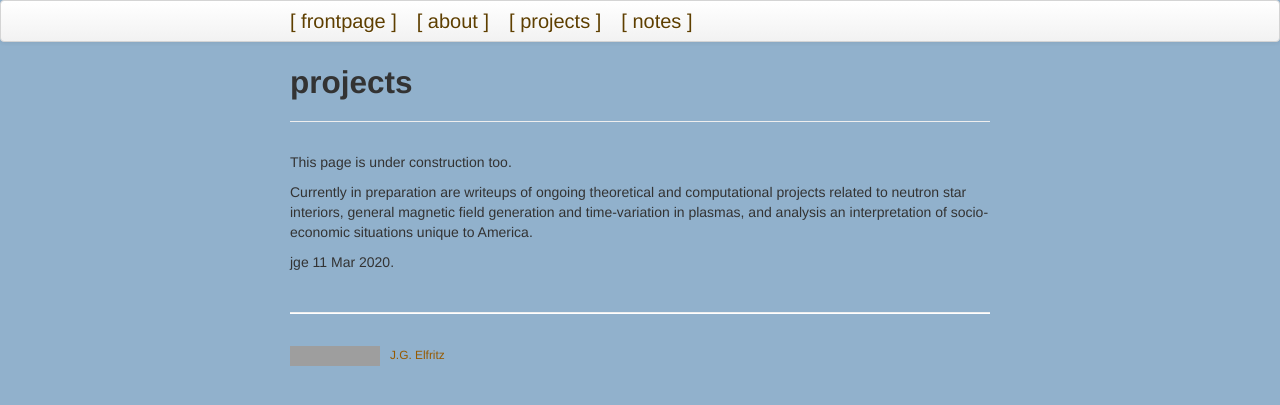
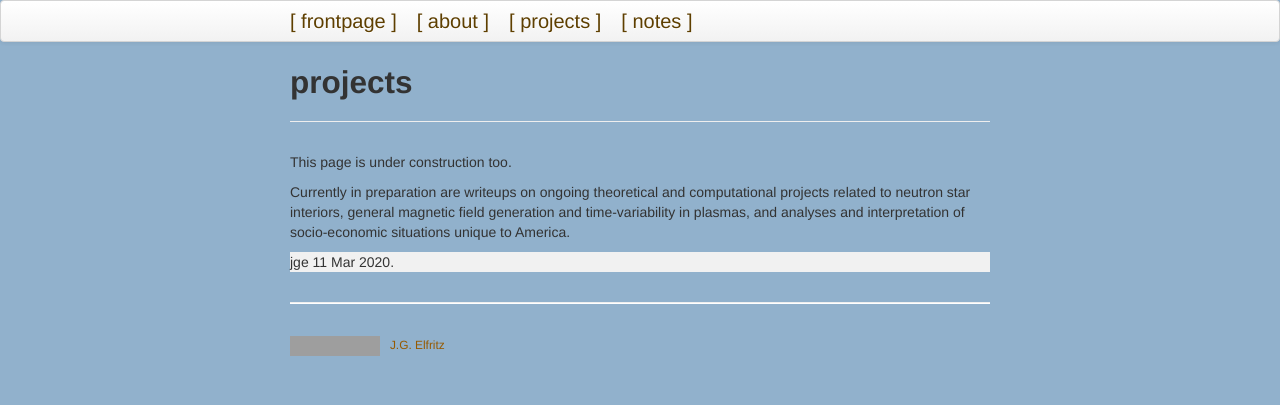
Before and after one commit to justinelfritz/justinelfritz.github.io, a Jekyll site: the page built from pages/projects.md, in a window 1280 px wide. Shown: the top 405 px of the page. Built offline with Jekyll 4.4.1, drawn with Linux system fonts in a browser that asks for light colours; grey boxes are pictures that could not be loaded.

Commit message:
added div code to projects.md for test

```diff
--- a/pages/projects.md
+++ b/pages/projects.md
@@ -6,6 +6,8 @@ description: collection point for overviews of individual projects
 
 This page is under construction too.
 
-Currently in preparation are writeups of ongoing theoretical and computational projects related to neutron star interiors, general magnetic field generation and time-variation in plasmas, and analysis an interpretation of socio-economic situations unique to America.
+Currently in preparation are writeups on ongoing theoretical and computational projects related to neutron star interiors, general magnetic field generation and time-variability in plasmas, and analyses and interpretation of socio-economic situations unique to America.
 
-jge 11 Mar 2020.
+<div style="background-color:#f1f1f1">
+    jge 11 Mar 2020.
+</div>
```
